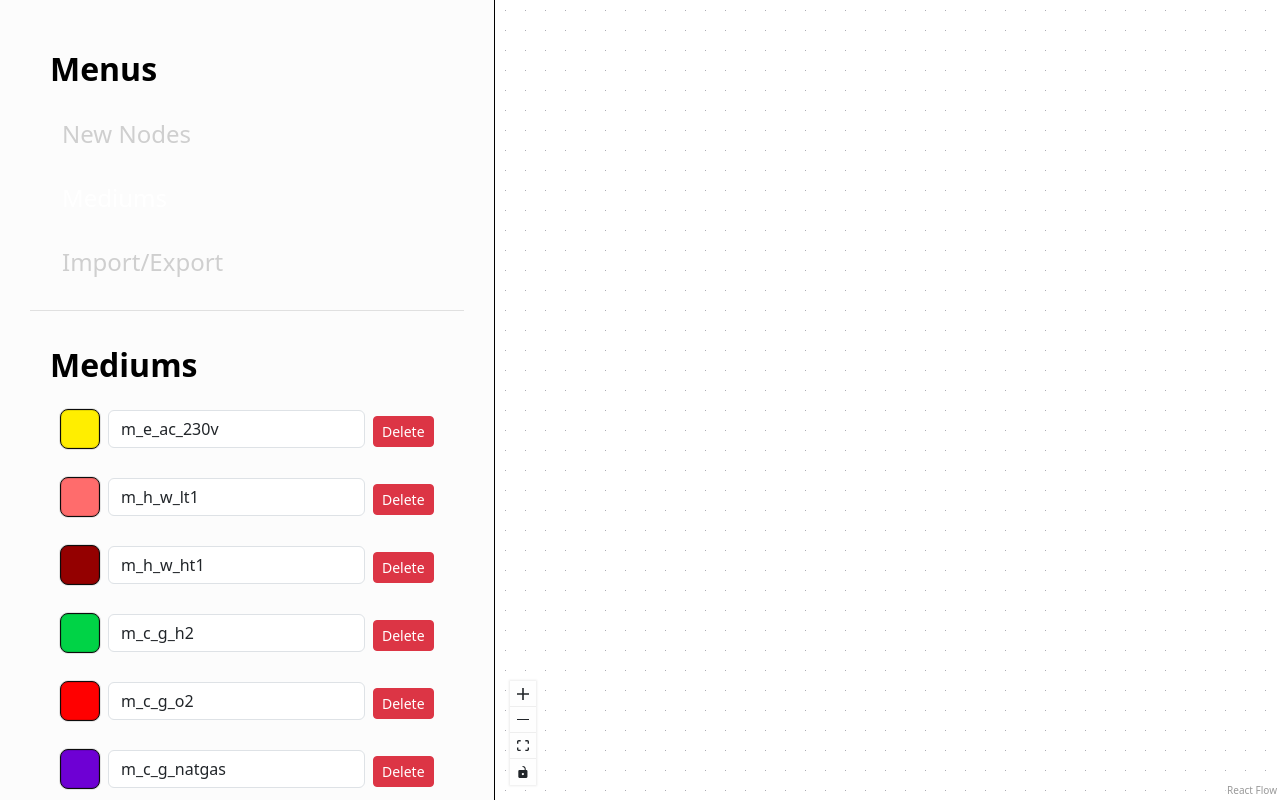
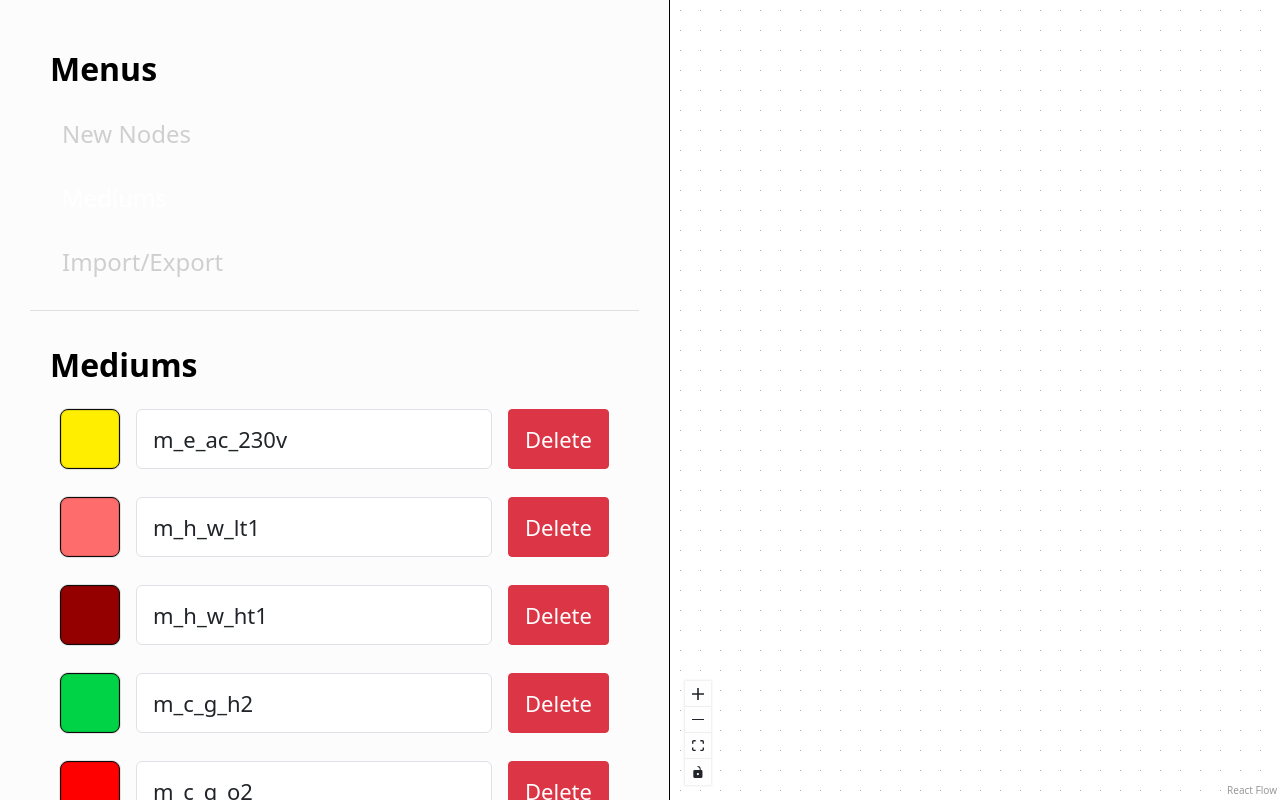
Before and after one commit to QuaSi-Software/susi, a React (Vite) app: page / in a window 1280 px wide. Both pictures are taken after a click on the button "Mediums". Built offline with nearby package versions, Linux system fonts and the light colour scheme.

Commit message:
feat: improve style of Medium Menu

```diff
--- a/src/CSS/Sidebar-Styling/medium-menu.css
+++ b/src/CSS/Sidebar-Styling/medium-menu.css
@@ -1,7 +1,61 @@
 :root {
-	--color-picker-size: 40px;
+	--color-picker-size: 60px;
+	/** Add Medium and Reset menu buttons */
+	--button-color: #ffffff;
+	--button-bg: #000000;
+	--button-border-color: #cfcfcf;
+	--button-hover-bg: #2b2b2b;
+	--button-active-bg: #5d5d5d;
+}
+.medium-menu-button-section {
+	display: flex;
+	align-items: center;
+	gap: 10px;
 }
 
 .medium-input-row {
 	padding: 10px;
+	display: flex;
+	align-items: stretch;
+	min-height: 44px;
+	gap: 8px;
 }
+
+.medium-input-row > * {
+	display: flex;
+	align-items: center;
+	height: var(--color-picker-size);
+}
+
+.medium-input-row .form-control,
+.medium-input-row .btn {
+	height: 100%;
+	font-size: 22px;
+	padding: 1rem;
+	display: inline-flex;
+	align-items: center;
+}
+
+.medium-menu-button {
+	color: var(--button-color);
+	background-color: var(--button-bg);
+	border-color: var(--button-border-color);
+	border-radius: 4px;
+	margin: 5px;
+	width: 60%;
+	min-width: fit-content;
+	padding: 20px 0px;
+}
+.medium-menu-button:hover {
+	/* color: var(--button-color-hover); */
+	background-color: var(--button-hover-bg);
+	/* border-color: var(--button-hover-border-color); */
+}
+
+.medium-menu-button:active {
+	background-color: var(--button-active-bg);
+}
+.medium-menu-button:disabled {
+	text-decoration: line-through;
+	background-color: #aaa;
+}
--- a/src/Sidebar/Mediums/MediumMenu.tsx
+++ b/src/Sidebar/Mediums/MediumMenu.tsx
@@ -1,5 +1,5 @@
 import { useContext } from 'react';
-import { Col, Button } from 'react-bootstrap';
+import { Col } from 'react-bootstrap';
 import type { Medium } from '../../NodeDataStructures/Medium';
 import MediumInputWidget from './MediumInputWidget';
 import { AppContext } from '../../Reactflow-Components/AppContext';
@@ -80,12 +80,14 @@ const MediumMenu = ({ nodes, setNodes }: MediumMenuInput) => {
 							/>
 						)
 				)}
-				<Button variant="secondary" size="sm" onClick={addMedium}>
-					<i className="bi bi-plus-circle" /> Add new Medium
-				</Button>
-				<Button variant="secondary" size="sm" onClick={resetMenu} disabled={mediumsAreDefault()}>
-					<i className="bi bi-arrow-clockwise" /> Reset Medium Menu
-				</Button>
+				<div className="medium-menu-button-section ">
+					<button className="medium-menu-button" onClick={addMedium}>
+						<i className="bi bi-plus-circle" /> Add new Medium
+					</button>
+					<button className="medium-menu-button" onClick={resetMenu} disabled={mediumsAreDefault()}>
+						<i className="bi bi-arrow-clockwise" /> Reset Medium Menu
+					</button>
+				</div>
 			</Col>
 		</div>
 	);
```
